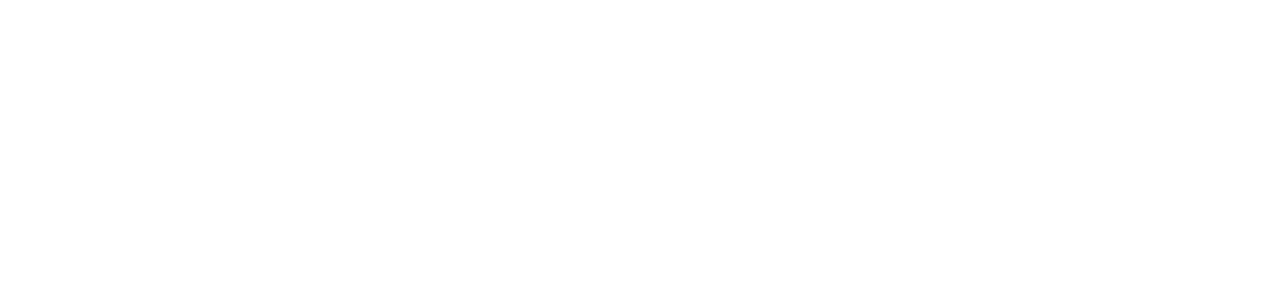
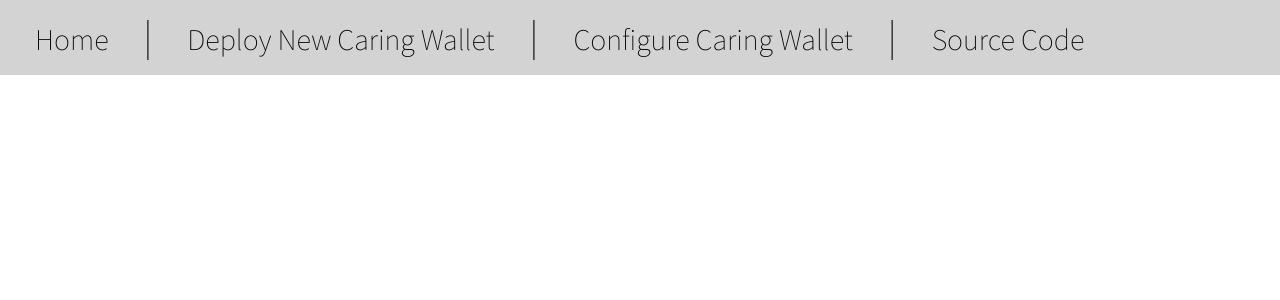
Before and after one commit to cit1u/kaboodle-wallet, a React (Create React App) app: page / in a window 1280 px wide. Shown: the top 300 px of the page. Built offline with nearby package versions, Linux system fonts and the light colour scheme.

Commit message:
Add some react stuff idk

```diff
--- a/src/App.css
+++ b/src/App.css
@@ -1,38 +1,29 @@
-.App {
-    text-align: center;
+@import url('https://fonts.googleapis.com/css2?family=Source+Sans+Pro:wght@200&display=swap');
+@import url('reset.css');
+
+#nav {
+    font-family: 'Source Sans Pro', sans-serif;
+    background-color: lightgray;
+    height: 75px;
 }
 
-.App-logo {
-    height: 40vmin;
-    pointer-events: none;
+#nav ul {
+    position: relative;
+    top: 15.5px;
 }
 
-@media (prefers-reduced-motion: no-preference) {
-    .App-logo {
-        animation: App-logo-spin infinite 20s linear;
-    }
+#nav ul li {
+    list-style-type: none;
+    display: inline;
+    padding: 35px;
+    font-size: 30px;
 }
 
-.App-header {
-    background-color: #282c34;
-    min-height: 100vh;
-    display: flex;
-    flex-direction: column;
-    align-items: center;
-    justify-content: center;
-    font-size: calc(10px + 2vmin);
-    color: white;
+#nav ul li a {
+    color: black;
+    text-decoration: none;
 }
 
-.App-link {
-    color: #61dafb;
+#nav .divider {
+    font-size: 40px;
 }
-
-@keyframes App-logo-spin {
-    from {
-        transform: rotate(0deg);
-    }
-    to {
-        transform: rotate(360deg);
-    }
-}
--- a/src/App.js
+++ b/src/App.js
@@ -1,11 +1,14 @@
 import React from 'react';
 import { Switch, Route } from 'react-router-dom';
 import './App.css';
+import { Root } from './pages/';
 
 function App() {
     return (
-        <div>
-            <Switch></Switch>
+        <div id="app-mount">
+            <Switch>
+                <Route path="/" exact={true} component={Root} />
+            </Switch>
         </div>
     );
 }
--- /dev/null
+++ b/src/components/Divider.jsx
@@ -0,0 +1,5 @@
+export function Divider() {
+    return (
+        <span class="divider">|</span>
+    )
+}
--- /dev/null
+++ b/src/components/Nav.jsx
@@ -0,0 +1,25 @@
+import { Divider } from './';
+
+export function Nav() {
+    return (
+        <div id="nav">
+            <ul>
+                <li>
+                    <a href="/">Home</a>
+                </li>
+                <Divider />
+                <li>
+                    <a href="/deploy">Deploy New Caring Wallet</a>
+                </li>
+                <Divider />
+                <li>
+                    <a href="/configure">Configure Caring Wallet</a>
+                </li>
+                <Divider />
+                <li>
+                    <a href="/source">Source Code</a>
+                </li>
+            </ul>
+        </div>
+    );
+}
--- a/src/components/index.jsx
+++ b/src/components/index.jsx
@@ -0,0 +1,2 @@
+export { Nav } from './Nav';
+export { Divider } from './Divider';
--- /dev/null
+++ b/src/pages/Root/index.jsx
@@ -0,0 +1,10 @@
+import './style.css';
+import { Nav } from '../../components/';
+
+export function Root() {
+    return (
+        <div id="root-container">
+            <Nav />
+        </div>
+    )
+}
--- a/src/pages/index.jsx
+++ b/src/pages/index.jsx
@@ -0,0 +1 @@
+export { Root } from './Root/';
--- /dev/null
+++ b/src/reset.css
@@ -0,0 +1,102 @@
+/*
+html5doctor.com Reset Stylesheet
+v1.6.1
+Last Updated: 2010-09-17
+Author: Richard Clark - http://richclarkdesign.com
+Twitter: @rich_clark
+*/
+
+html, body, div, span, object, iframe,
+h1, h2, h3, h4, h5, h6, p, blockquote, pre,
+abbr, address, cite, code,
+del, dfn, em, img, ins, kbd, q, samp,
+small, strong, sub, sup, var,
+b, i,
+dl, dt, dd, ol, ul, li,
+fieldset, form, label, legend,
+table, caption, tbody, tfoot, thead, tr, th, td,
+article, aside, canvas, details, figcaption, figure,
+footer, header, hgroup, menu, nav, section, summary,
+time, mark, audio, video {
+    margin:0;
+    padding:0;
+    border:0;
+    outline:0;
+    font-size:100%;
+    vertical-align:baseline;
+    background:transparent;
+}
+
+body {
+    line-height:1;
+}
+
+article,aside,details,figcaption,figure,
+footer,header,hgroup,menu,nav,section {
+    display:block;
+}
+
+nav ul {
+    list-style:none;
+}
+
+blockquote, q {
+    quotes:none;
+}
+
+blockquote:before, blockquote:after,
+q:before, q:after {
+    content:'';
+    content:none;
+}
+
+a {
+    margin:0;
+    padding:0;
+    font-size:100%;
+    vertical-align:baseline;
+    background:transparent;
+}
+
+/* change colours to suit your needs */
+ins {
+    background-color:#ff9;
+    color:#000;
+    text-decoration:none;
+}
+
+/* change colours to suit your needs */
+mark {
+    background-color:#ff9;
+    color:#000;
+    font-style:italic;
+    font-weight:bold;
+}
+
+del {
+    text-decoration: line-through;
+}
+
+abbr[title], dfn[title] {
+    border-bottom:1px dotted;
+    cursor:help;
+}
+
+table {
+    border-collapse:collapse;
+    border-spacing:0;
+}
+
+/* change border colour to suit your needs */
+hr {
+    display:block;
+    height:1px;
+    border:0;
+    border-top:1px solid #cccccc;
+    margin:1em 0;
+    padding:0;
+}
+
+input, select {
+    vertical-align:middle;
+}
```
Also changed, not shown: src/pages/Root/style.css (added).
